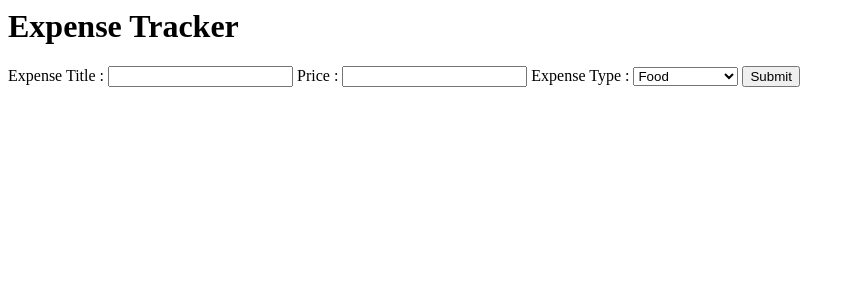
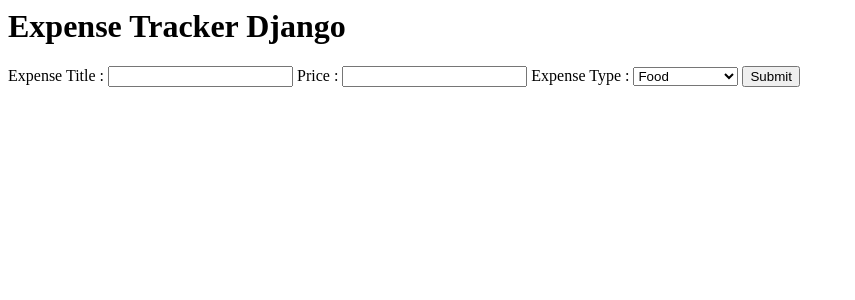
Before and after one commit to samarsubhash/Django-Expense-Tracker, a Django app: page /add/ in a window 1280 px wide. Shown: the top 300 px of the page, without its empty margins (0-855 px from the left). Run offline with Django 5.2, Linux system fonts and the light colour scheme.

Commit message:
change html

```diff
--- a/expense/templates/expense/add_expense.html
+++ b/expense/templates/expense/add_expense.html
@@ -1,7 +1,7 @@
 <html>
   <head>
     <body>
-      <h1>Expense Tracker</h1>
+      <h1>Expense Tracker Django</h1>
 
       <form method="POST">
         {% csrf_token %}
```
